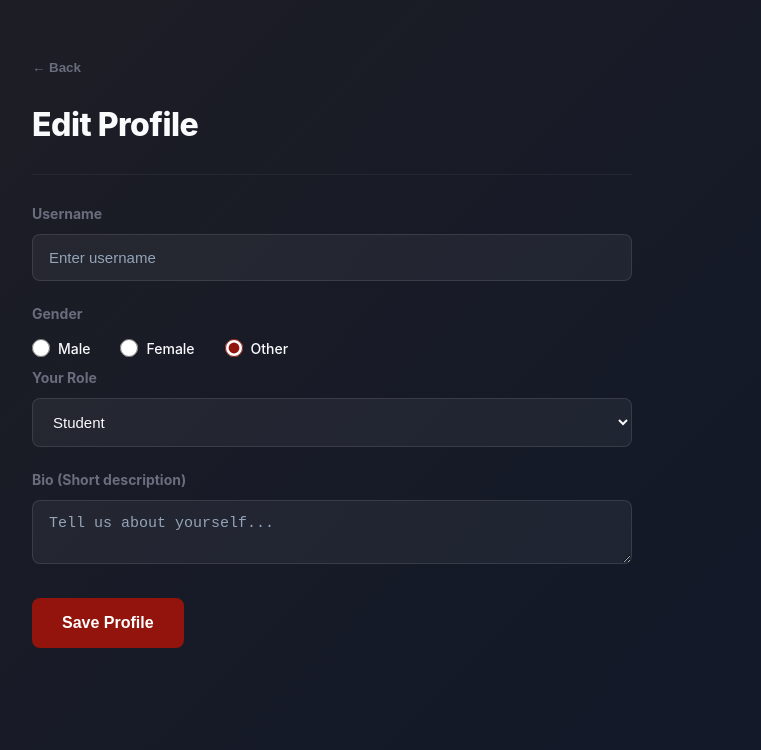
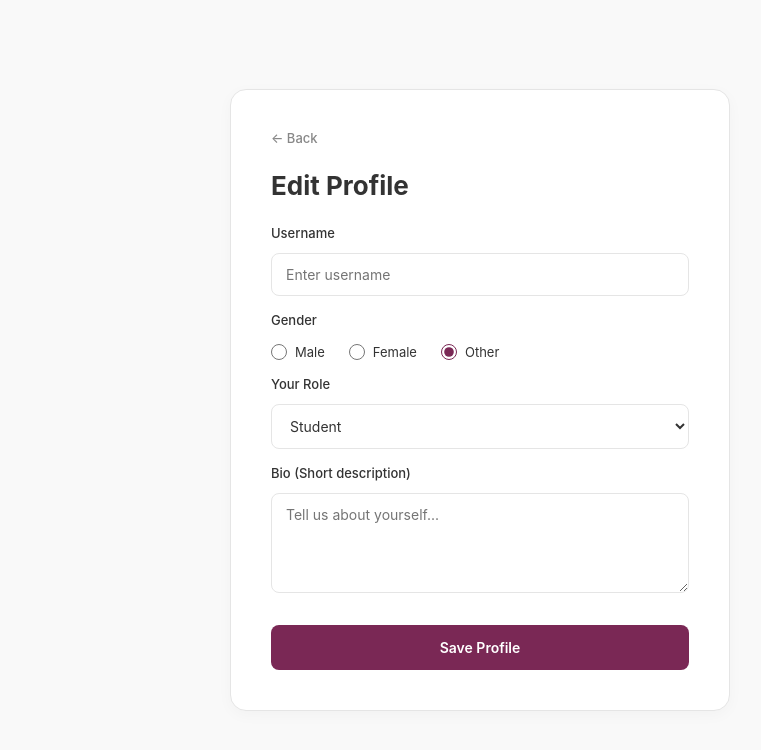
Before and after one commit to MeenalSrivas/web-scraper-saas, a React app in the folder frontend/: page /profile in a window 1280 px wide. Shown: the top 750 px of the page, without its empty margins (160-921 px from the left). Built offline with nearby package versions, Linux system fonts and the light colour scheme; no server answers; the HTML template or start-up script is replaced by a standard one.

Commit message:
redesigned the profile page and dashboard

```diff
--- a/frontend/src/index.css
+++ b/frontend/src/index.css
@@ -1,26 +1,97 @@
 /* frontend/src/index.css */
-:root {
-  /* Tumhara naya Color Palette */
-  --c-dark: #1E1E24;       /* Shadow Grey */
-  --c-blue: #BDE0FE;       /* Icy Blue */
-  --c-salmon: #FB9F89;     /* Sweet Salmon */
-  --c-seaweed: #21A179;    /* Seaweed */
-  --c-green: #9CEC5B;      /* Lawn Green */
 
-  /* Base Colors */
-  --bg-main: #f4f7f6;
-  --bg-card: #ffffff;
-}
+/* =========================================
+   1. GLOBAL RESETS
+   ========================================= */
 * {
   margin: 0;
   padding: 0;
   box-sizing: border-box;
 }
 
-/* frontend/src/index.css mein yeh change karo */
-body, html {
-  margin: 0;
-  padding: 0;
-  background-color: #0f172a; /* Dark slate color taaki white gap na dikhe */
+/* =========================================
+   2. DESIGN TOKENS (Variables)
+   ========================================= */
+:root {
+  /* 🎨 COLORS */
+  /* Brand Colors */
+  --color-brand-primary: #7A2855;       /* The Maroon/Burgundy Accent */
+  --color-brand-primary-hover: #5d1e41; /* Darker Maroon for button hover states */
+  --color-brand-surface: #FCEAD8;       /* The Peach background for illustrations */
+
+  /* Backgrounds */
+  --color-bg-base: #FFFFFF;             /* Main White background */
+  --color-bg-subtle: #F9F9F9;           /* Light gray (used for Dashboard bg) */
+
+  /* Text & Typography */
+  --color-text-strong: #333333;         /* Headings and primary text */
+  --color-text-muted: #888888;          /* Labels, placeholders, and secondary text */
+  --color-text-inverse: #FFFFFF;        /* Text on solid primary buttons */
+
+  /* Borders & Dividers */
+  --color-border-light: #E5E5E5;        /* Input borders and dividers */
+  --color-border-focus: #7A2855;        /* Input focus border (same as primary) */
+
+  /* Feedback / System */
+  --color-error-bg: #FDE8E8;            /* Light red box */
+  --color-error-text: #C81E1E;          /* Dark red text */
+
+  /* 🔤 TYPOGRAPHY */
+  --font-family-base: 'Inter', -apple-system, BlinkMacSystemFont, 'Segoe UI', Roboto, Helvetica, Arial, sans-serif;
+
+  /* Font Sizes */
+  --text-xs: 12px;     /* Labels, minimal text */
+  --text-sm: 13px;     /* Subtitles, secondary links */
+  --text-base: 14px;   /* Standard inputs, button text */
+  --text-md: 16px;     /* Paragraphs */
+  --text-lg: 26px;     /* H2 Headings */
+  --text-xl: 28px;     /* H1 Main Tagline */
+
+  /* Font Weights */
+  --font-regular: 400;
+  --font-medium: 500;
+  --font-semibold: 600;
+  --font-bold: 700;
+  --font-extrabold: 800;
+
+  /* 📐 SHAPES & BORDERS (Radius) */
+  --radius-sm: 6px;    /* Input fields */
+  --radius-md: 8px;    /* Buttons, standard cards */
+  --radius-lg: 16px;   /* Modals, large containers */
+  --radius-full: 999px;/* Badges, Avatars */
+
+  /* 📏 SPACING (Margins/Padding) */
+  --space-1: 4px;
+  --space-2: 8px;
+  --space-3: 12px;
+  --space-4: 16px;     /* Standard gap between inputs */
+  --space-5: 24px;     /* Space between sections */
+  --space-6: 30px;
+  --space-8: 40px;     /* Large padding (like container padding) */
+}
+
+/* =========================================
+   3. BASE STYLES
+   ========================================= */
+html, body {
+  width: 100%;
   min-height: 100vh;
+  font-family: var(--font-family-base);
+  background-color: var(--color-bg-subtle);
+  color: var(--color-text-strong);
+  -webkit-font-smoothing: antialiased;
+  -moz-osx-font-smoothing: grayscale;
 }
+
+a {
+  text-decoration: none;
+  color: inherit;
+}
+
+button {
+  font-family: inherit;
+}
+
+input, select, textarea {
+  font-family: inherit;
+}
--- a/frontend/src/pages/Auth.jsx
+++ b/frontend/src/pages/Auth.jsx
@@ -68,7 +68,7 @@ export default function Auth() {
         <div className="auth-form-container">
           <div className="auth-header-light">
             <h2>{isLogin ? 'Login to your Account' : 'Create an Account'}</h2>
-            <p>See what is going on with your business</p>
+
           </div>
 
           {error && <div className="auth-error-light">{error}</div>}
--- a/frontend/src/pages/Dashboard.css
+++ b/frontend/src/pages/Dashboard.css
@@ -1,240 +1,304 @@
 /* frontend/src/pages/Dashboard.css */
 
-:root {
-  /* TUMHARA NAYA THEME */
-  --c-slate: #696D7D;    /* Blue Slate */
-  --c-icy: #BDE0FE;      /* Icy Blue */
-  --c-oxblood: #92140C;  /* Oxblood */
-  --c-apricot: #FFCF99;  /* Apricot Cream */
-  --c-mint: #77FF94;     /* Mint Glow */
-
-  --c-dark: #1E1E24;
-  --c-light: #f8fafc;    /* Text ke liye Naya Light Color */
+/* =========================================
+   1. MAIN LAYOUT
+   ========================================= */
+.dashboard-container {
+  background-color: var(--color-bg-subtle); /* Gray background */
+  min-height: 100vh;
+  font-family: var(--font-family-base);
 }
 
-.dashboard-container {
-  /* YAHI HAI WOH DARK GRADIENT! */
-  background: linear-gradient(135deg, #1E1E24 0%, #0f172a 100%);
-  min-height: 100vh;
-  font-family: 'Inter', -apple-system, sans-serif;
-  color: var(--c-light);
-}
-
+/* =========================================
+   2. NAVBAR
+   ========================================= */
 .navbar {
+  background-color: var(--color-bg-base); /* White */
+  border-bottom: 1px solid var(--color-border-light);
+  padding: var(--space-3) var(--space-6);
   display: flex;
   justify-content: space-between;
   align-items: center;
-  padding: 16px 40px;
-  background-color: rgba(255, 255, 255, 0.03); /* Glass effect */
-  backdrop-filter: blur(10px);
-  border-bottom: 1px solid rgba(255, 255, 255, 0.05);
   position: sticky;
   top: 0;
   z-index: 100;
 }
 
 .logo {
-  font-size: 24px;
-  font-weight: 900;
-  background: linear-gradient(90deg, var(--c-oxblood), var(--c-apricot));
-  -webkit-background-clip: text;
-  -webkit-text-fill-color: transparent;
-  letter-spacing: -0.5px;
+  font-size: 20px;
+  font-weight: var(--font-bold);
+  color: var(--color-brand-primary); /* Maroon Logo */
 }
 
-.profile-section { position: relative; }
+/* Profile Dropdown Logic */
+.profile-section {
+  position: relative;
+}
 
 .profile-trigger {
   display: flex;
   align-items: center;
-  gap: 12px;
+  gap: var(--space-2);
   cursor: pointer;
-  padding: 6px 12px;
-  border-radius: 30px;
-  transition: background-color 0.2s;
+  padding: var(--space-1) var(--space-2);
+  border-radius: var(--radius-md);
+  transition: background 0.2s;
 }
 
 .profile-trigger:hover {
-  background-color: rgba(255, 255, 255, 0.1);
+  background-color: var(--color-bg-subtle);
 }
 
 .user-email {
-  font-weight: 600;
-  font-size: 14px;
-  color: var(--c-light);
+  font-size: var(--text-sm);
+  color: var(--color-text-muted);
 }
 
 .avatar {
-  width: 36px;
-  height: 36px;
-  border-radius: 50%;
-  background-color: var(--c-slate);
-  color: white;
+  background-color: var(--color-brand-primary);
+  color: var(--color-text-inverse);
+  width: 32px;
+  height: 32px;
+  border-radius: var(--radius-full);
   display: flex;
+  align-items: center;
   justify-content: center;
-  align-items: center;
-  font-weight: 600;
-  font-size: 16px;
+  font-weight: var(--font-bold);
+  font-size: var(--text-sm);
 }
 
-.dropdown-icon { font-size: 10px; color: var(--c-slate); }
+.dropdown-icon {
+  font-size: 10px;
+  color: var(--color-text-muted);
+}
 
 .dropdown-menu {
   position: absolute;
-  top: 60px;
+  top: 120%;
   right: 0;
-  background-color: #1E1E24;
-  border: 1px solid rgba(255, 255, 255, 0.1);
-  border-radius: 12px;
-  box-shadow: 0 10px 25px rgba(0, 0, 0, 0.5);
-  width: 220px;
+  background: var(--color-bg-base);
+  border: 1px solid var(--color-border-light);
+  border-radius: var(--radius-md);
+  box-shadow: 0 4px 12px rgba(0,0,0,0.1);
+  min-width: 180px;
   overflow: hidden;
+  z-index: 101;
 }
 
 .dropdown-item {
-  padding: 14px 20px;
+  padding: var(--space-3) var(--space-4);
+  font-size: var(--text-sm);
+  color: var(--color-text-strong);
   cursor: pointer;
-  font-size: 14px;
-  color: var(--c-light);
-  font-weight: 500;
-  transition: all 0.2s;
-  display: flex;
-  align-items: center;
-  gap: 10px;
+  transition: background 0.2s;
 }
 
-.dropdown-item:hover { background-color: rgba(255, 255, 255, 0.05); }
+.dropdown-item:hover {
+  background-color: var(--color-bg-subtle);
+}
 
 .dropdown-item.logout {
-  color: var(--c-oxblood);
-  border-top: 1px solid rgba(255, 255, 255, 0.05);
-  font-weight: 600;
+  color: var(--color-error-text);
+  border-top: 1px solid var(--color-border-light);
 }
 
-.dropdown-item.logout:hover {
-  background-color: var(--c-oxblood);
-  color: white;
-}
-
+/* =========================================
+   3. MAIN CONTENT CONTAINER
+   ========================================= */
 .main-content {
-  max-width: 850px;
-  margin: 40px auto;
-  padding: 0 20px;
+  /* Yeh fix karega stretch issue. Max width 800px and centered. */
+  max-width: 800px;
+  margin: 0 auto;
+  padding: var(--space-6) var(--space-4);
+  display: flex;
+  flex-direction: column;
+  gap: var(--space-6);
 }
 
 .section-title {
-  font-size: 20px;
-  font-weight: 700;
-  color: var(--c-light);
-  margin-bottom: 20px;
+  font-size: var(--text-lg);
+  font-weight: var(--font-bold);
+  color: var(--color-text-strong);
+  margin-bottom: var(--space-4);
 }
 
-/* Cards ke liye Dark Glass Effect */
-.form-card, .job-card {
-  background-color: rgba(255, 255, 255, 0.03);
-  padding: 30px;
-  border-radius: 16px;
-  border: 1px solid rgba(255, 255, 255, 0.05);
-  margin-bottom: 40px;
+/* =========================================
+   4. FORM CARD
+   ========================================= */
+.form-card {
+  background-color: var(--color-bg-base);
+  border: 1px solid var(--color-border-light);
+  border-radius: var(--radius-lg);
+  padding: var(--space-6);
+  box-shadow: 0 4px 12px rgba(0, 0, 0, 0.03); /* Soft shadow */
 }
 
-.job-card { padding: 24px; margin-bottom: 0; }
-
-.input-group { display: flex; flex-direction: column; gap: 16px; }
+.input-group {
+  display: flex;
+  flex-direction: column;
+  gap: var(--space-4);
+}
 
 .input-field {
-  padding: 14px 16px;
-  border-radius: 8px;
-  border: 1px solid rgba(255, 255, 255, 0.1);
-  font-size: 15px;
+  width: 100%;
+  padding: 14px;
+  border: 1px solid var(--color-border-light);
+  border-radius: var(--radius-md);
+  font-size: var(--text-base);
+  font-family: inherit;
+  outline: none;
   transition: all 0.2s;
-  background-color: rgba(255, 255, 255, 0.05);
-  color: var(--c-light);
 }
 
-.input-field::placeholder { color: #94a3b8; }
+.input-field:focus {
+  border-color: var(--color-border-focus);
+  box-shadow: 0 0 0 3px rgba(122, 40, 85, 0.1); /* Maroon glow */
+}
 
-.input-field:focus {
-  outline: none;
-  border-color: var(--c-oxblood);
-  background-color: rgba(255, 255, 255, 0.08);
-  box-shadow: 0 0 0 4px rgba(146, 20, 12, 0.2);
+textarea.input-field {
+  resize: vertical;
 }
 
 .btn-primary {
-  padding: 14px 24px;
-  background-color: var(--c-oxblood);
-  color: white;
+  background-color: var(--color-brand-primary);
+  color: var(--color-text-inverse);
+  padding: 14px;
   border: none;
-  border-radius: 8px;
-  font-size: 16px;
-  font-weight: 600;
+  border-radius: var(--radius-md);
+  font-size: var(--text-base);
+  font-weight: var(--font-semibold);
   cursor: pointer;
-  transition: all 0.2s;
+  transition: opacity 0.2s;
 }
 
 .btn-primary:hover:not(:disabled) {
-  background-color: var(--c-slate);
-  transform: translateY(-2px);
+  background-color: var(--color-brand-primary-hover);
 }
 
-.history-list { display: flex; flex-direction: column; gap: 16px; }
+.btn-primary:disabled {
+  opacity: 0.7;
+  cursor: not-allowed;
+}
 
-.job-header { display: flex; justify-content: space-between; margin-bottom: 8px; }
+/* =========================================
+   5. HISTORY CARDS
+   ========================================= */
+.history-list {
+  display: flex;
+  flex-direction: column;
+  gap: var(--space-5);
+}
 
-.job-url { font-weight: 700; color: var(--c-icy); word-break: break-all; }
+.job-card {
+  background-color: var(--color-bg-base);
+  border: 1px solid var(--color-border-light);
+  border-radius: var(--radius-lg);
+  overflow: hidden; /* Keeps header inside border radius */
+  box-shadow: 0 2px 8px rgba(0, 0, 0, 0.02);
+}
+
+.job-header {
+  background-color: var(--color-bg-subtle);
+  padding: var(--space-3) var(--space-5);
+  border-bottom: 1px solid var(--color-border-light);
+  display: flex;
+  justify-content: space-between;
+  align-items: center;
+}
+
+.job-url {
+  font-size: var(--text-sm);
+  font-weight: var(--font-semibold);
+  color: var(--color-brand-primary);
+  word-break: break-all;
+}
 
 .status-badge {
-  padding: 4px 12px; border-radius: 20px; font-size: 12px; font-weight: 800;
-}
-
-.status-completed {
-  background-color: rgba(119, 255, 148, 0.2);
-  color: var(--c-mint);
-  border: 1px solid var(--c-mint);
+  background-color: var(--color-brand-surface); /* Peach badge */
+  color: var(--color-brand-primary);
+  padding: 4px 10px;
+  border-radius: var(--radius-full);
+  font-size: 11px;
+  font-weight: var(--font-bold);
 }
 
 .btn-dropdown {
-  background-color: transparent;
-  color: var(--c-slate);
-  border: 1px solid var(--c-slate);
-  padding: 6px 14px; border-radius: 20px; font-size: 12px; font-weight: 700; cursor: pointer;
+  background: none;
+  border: 1px solid var(--color-border-light);
+  padding: 6px 10px;
+  border-radius: var(--radius-sm);
+  font-size: 11px;
+  cursor: pointer;
+  color: var(--color-text-strong);
+  transition: background 0.2s;
 }
 
-.btn-dropdown:hover { background-color: var(--c-slate); color: white; }
-
-.queries-container {
-  display: flex; flex-direction: column; gap: 15px; margin-top: 15px;
-  border-top: 2px dashed rgba(255, 255, 255, 0.1); padding-top: 15px;
+.btn-dropdown:hover {
+  background-color: #E5E5E5;
 }
 
-.query-item { padding: 15px; border-radius: 8px; }
+/* Queries inside the card */
+.queries-container {
+  padding: var(--space-4) var(--space-5);
+  display: flex;
+  flex-direction: column;
+  gap: var(--space-4);
+}
 
-.latest-query {
-  border-left: 5px solid var(--c-oxblood);
-  background-color: rgba(146, 20, 12, 0.1);
+.query-item {
+  padding-bottom: var(--space-4);
+  border-bottom: 1px dashed var(--color-border-light);
+}
+
+.query-item:last-child {
+  border-bottom: none;
+  padding-bottom: 0;
 }
 
 .older-query {
-  border-left: 5px solid var(--c-slate);
-  background-color: rgba(255, 255, 255, 0.02);
+  opacity: 0.8; /* Makes older queries slightly faded */
 }
 
-.job-date { font-size: 13px; color: var(--c-slate); margin-bottom: 8px; }
+.job-date {
+  font-size: 12px;
+  color: var(--color-text-muted);
+  margin-bottom: 6px;
+}
 
 .query-question {
-  font-size: 15px; color: var(--c-light); margin-bottom: 12px; line-height: 1.5;
+  font-size: var(--text-sm);
+  color: var(--color-text-strong);
+  margin-bottom: var(--space-3);
 }
 
-.data-preview {
-  background-color: rgba(0, 0, 0, 0.2); padding: 12px 16px; border-radius: 8px;
-  border: 1px solid rgba(255, 255, 255, 0.05); cursor: pointer;
+/* Data Output Box */
+.data-preview summary {
+  font-size: var(--text-sm);
+  color: var(--color-brand-primary);
+  cursor: pointer;
+  font-weight: var(--font-medium);
+  outline: none;
+  margin-bottom: var(--space-2);
 }
 
-.data-preview summary { font-weight: 700; color: var(--c-apricot); outline: none; }
+.data-code {
+  background-color: #1E1E1E; /* Dark theme for JSON */
+  color: #D4D4D4;
+  padding: var(--space-3);
+  border-radius: var(--radius-md);
+  font-size: 12px;
+  overflow-x: auto;
+  max-height: 250px;
+  overflow-y: auto;
+  border: 1px solid #333;
+}
 
-.data-code {
-  background-color: #000000;
-  color: var(--c-mint);
-  padding: 16px; border-radius: 8px; font-size: 13px; margin-top: 12px; overflow-x: auto;
+/* Error Message */
+.error-message {
+  background-color: var(--color-error-bg);
+  color: var(--color-error-text);
+  padding: var(--space-3);
+  border-radius: var(--radius-md);
+  font-size: var(--text-sm);
+  text-align: center;
 }
--- a/frontend/src/pages/Profile.css
+++ b/frontend/src/pages/Profile.css
@@ -1,168 +1,172 @@
 /* frontend/src/pages/Profile.css */
 
-:root {
-  /* SAME THEME AS DASHBOARD */
-  --c-slate: #696D7D;    /* Blue Slate */
-  --c-icy: #BDE0FE;      /* Icy Blue */
-  --c-oxblood: #92140C;  /* Oxblood */
-  --c-apricot: #FFCF99;  /* Apricot Cream */
-  --c-mint: #77FF94;     /* Mint Glow */
-
-  --c-dark: #1E1E24;
-  --c-light: #f8fafc;
-}
-
+/* =========================================
+   1. PAGE & CARD LAYOUT
+   ========================================= */
 .profile-page {
-  /* DARK GRADIENT BACKGROUND */
-  background: linear-gradient(135deg, #1E1E24 0%, #0f172a 100%);
+  background-color: var(--color-bg-subtle); /* Gray background */
   min-height: 100vh;
   display: flex;
-  justify-content: flex-start;
-  align-items: flex-start;
-  padding: 60px 15%;
-  font-family: 'Inter', -apple-system, sans-serif;
-  color: var(--c-light);
+  align-items: center; /* Screen ke center mein form rakhne ke liye */
+  justify-content: center;
+  padding: var(--space-6);
+  font-family: var(--font-family-base);
 }
 
 .profile-card {
+  background-color: var(--color-bg-base); /* White Card */
   width: 100%;
-  max-width: 600px;
-  background: transparent;
-  box-shadow: none;
-  padding: 0;
+  max-width: 500px;
+  border: 1px solid var(--color-border-light);
+  border-radius: var(--radius-lg);
+  padding: var(--space-8);
+  box-shadow: 0 4px 15px rgba(0, 0, 0, 0.03);
 }
 
+/* =========================================
+   2. HEADER & BUTTONS
+   ========================================= */
 .back-btn {
   background: none;
   border: none;
-  color: var(--c-slate);
-  font-weight: 600;
+  color: var(--color-text-muted);
+  font-size: var(--text-sm);
+  font-weight: var(--font-medium);
   cursor: pointer;
-  margin-bottom: 30px;
+  padding: 0;
+  margin-bottom: var(--space-5);
+  transition: color 0.2s ease;
   display: flex;
   align-items: center;
-  gap: 5px;
-  padding: 0;
-  transition: color 0.2s;
 }
 
 .back-btn:hover {
-  color: var(--c-icy); /* Hover pe Icy Blue */
+  color: var(--color-brand-primary); /* Maroon on hover */
 }
 
-h2 {
-  color: var(--c-light); /* Heading white/light hogi dark theme mein */
-  font-size: 32px;
-  font-weight: 800;
-  margin-bottom: 8px;
-  letter-spacing: -0.5px;
+.profile-card h2 {
+  color: var(--color-text-strong);
+  font-size: var(--text-lg);
+  font-weight: var(--font-bold);
+  margin-bottom: var(--space-5);
 }
 
+/* =========================================
+   3. STATUS MESSAGE
+   ========================================= */
+.status-msg {
+  background-color: var(--color-bg-subtle);
+  color: var(--color-text-strong);
+  padding: var(--space-3);
+  border-radius: var(--radius-md);
+  font-size: var(--text-sm);
+  margin-bottom: var(--space-5);
+  text-align: center;
+  border: 1px solid var(--color-border-light);
+  font-weight: var(--font-medium);
+}
+
+/* =========================================
+   4. FORM ELEMENTS
+   ========================================= */
 .profile-form {
   display: flex;
   flex-direction: column;
-  gap: 24px;
-  margin-top: 30px;
-  border-top: 1px solid rgba(255, 255, 255, 0.05); /* Subtle transparent line */
-  padding-top: 30px;
+  gap: var(--space-4);
 }
 
 .profile-form label {
-  font-weight: 700;
-  color: var(--c-slate);
-  font-size: 14px;
-  margin-bottom: -12px;
+  font-size: var(--text-sm);
+  color: var(--color-text-strong);
+  font-weight: var(--font-medium);
+  margin-bottom: -4px; /* Label ko input ke thoda paas laane ke liye */
 }
 
-/* INPUTS: Dark Glass Effect */
+/* General Inputs */
 .profile-form input[type="text"],
-.profile-form textarea,
-.profile-form select {
-  padding: 14px 16px;
-  border: 1px solid rgba(255, 255, 255, 0.1);
-  border-radius: 8px;
-  font-size: 15px;
-  background-color: rgba(255, 255, 255, 0.05); /* Glass transparency */
-  color: var(--c-light);
+.profile-form select,
+.profile-form textarea {
+  width: 100%;
+  padding: 12px 14px;
+  border: 1px solid var(--color-border-light);
+  border-radius: var(--radius-md);
+  font-size: var(--text-base);
+  color: var(--color-text-strong);
+  background-color: var(--color-bg-base);
+  outline: none;
   transition: all 0.2s;
+  font-family: inherit;
 }
 
-.profile-form input::placeholder,
-.profile-form textarea::placeholder {
-  color: #94a3b8;
+/* Focus States (Maroon Glow) */
+.profile-form input[type="text"]:focus,
+.profile-form select:focus,
+.profile-form textarea:focus {
+  border-color: var(--color-border-focus);
+  box-shadow: 0 0 0 3px rgba(122, 40, 85, 0.1);
 }
 
-/* FOCUS STATE: Oxblood Glow */
-.profile-form input[type="text"]:focus,
-.profile-form textarea:focus,
-.profile-form select:focus {
-  outline: none;
-  border-color: var(--c-oxblood);
-  background-color: rgba(255, 255, 255, 0.08);
-  box-shadow: 0 0 0 4px rgba(146, 20, 12, 0.2);
+/* Textarea Specific */
+.profile-form textarea {
+  min-height: 100px;
+  resize: vertical; /* User height adjust kar sakta hai */
 }
 
-/* Select dropdown fix for dark mode */
-.profile-form select option {
-  background-color: var(--c-dark);
-  color: var(--c-light);
-}
-
+/* =========================================
+   5. RADIO BUTTONS (GENDER)
+   ========================================= */
 .radio-group {
   display: flex;
-  gap: 30px;
-  margin-top: 5px;
+  gap: var(--space-5);
+  align-items: center;
+  margin-top: 4px;
 }
 
 .radio-group label {
-  font-weight: 500;
   display: flex;
   align-items: center;
   gap: 8px;
-  color: var(--c-light);
+  font-weight: var(--font-regular);
+  cursor: pointer;
+  margin-bottom: 0;
+}
+
+.radio-group input[type="radio"] {
+  accent-color: var(--color-brand-primary); /* Radio dot ko maroon banata hai */
+  width: 16px;
+  height: 16px;
   cursor: pointer;
 }
 
-.radio-group input[type="radio"] {
-  accent-color: var(--c-oxblood);
-  width: 18px;
-  height: 18px;
+/* =========================================
+   6. SUBMIT BUTTON
+   ========================================= */
+.save-btn {
+  background-color: var(--color-brand-primary);
+  color: var(--color-text-inverse);
+  padding: 14px;
+  border: none;
+  border-radius: var(--radius-md);
+  font-size: var(--text-base);
+  font-weight: var(--font-semibold);
   cursor: pointer;
-}
-
-.save-btn {
-  background-color: var(--c-oxblood); /* Oxblood button */
-  color: white;
-  border: none;
-  padding: 16px 30px;
-  border-radius: 8px;
-  font-weight: 600;
-  font-size: 16px;
-  cursor: pointer;
-  margin-top: 10px;
-  transition: all 0.2s;
-  width: max-content;
+  transition: background-color 0.2s;
+  margin-top: var(--space-4);
 }
 
 .save-btn:hover:not(:disabled) {
-  background-color: var(--c-slate);
-  transform: translateY(-2px);
+  background-color: var(--color-brand-primary-hover);
 }
 
 .save-btn:disabled {
-  background-color: rgba(255, 255, 255, 0.1);
-  color: var(--c-slate);
+  opacity: 0.7;
   cursor: not-allowed;
 }
 
-/* STATUS MESSAGE: Mint Glow Theme */
-.status-msg {
-  padding: 12px;
-  background-color: rgba(119, 255, 148, 0.1);
-  color: var(--c-mint);
-  border: 1px solid rgba(119, 255, 148, 0.3);
-  border-radius: 8px;
-  font-weight: 600;
-  margin-top: 10px;
-  display: inline-block;
+/* Mobile Responsiveness */
+@media (max-width: 600px) {
+  .profile-card {
+    padding: var(--space-5);
+    border-radius: var(--radius-md);
+  }
 }
```
